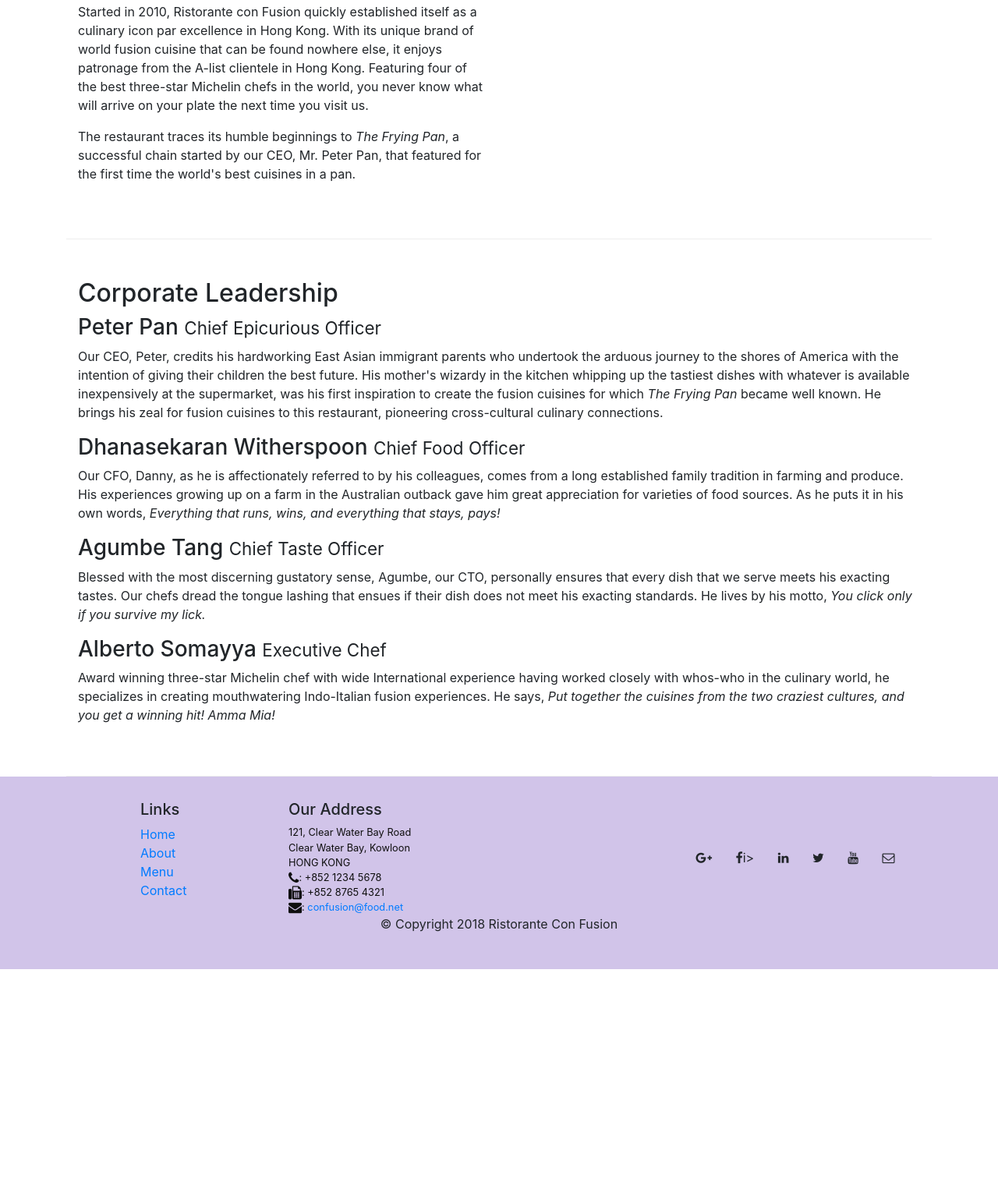
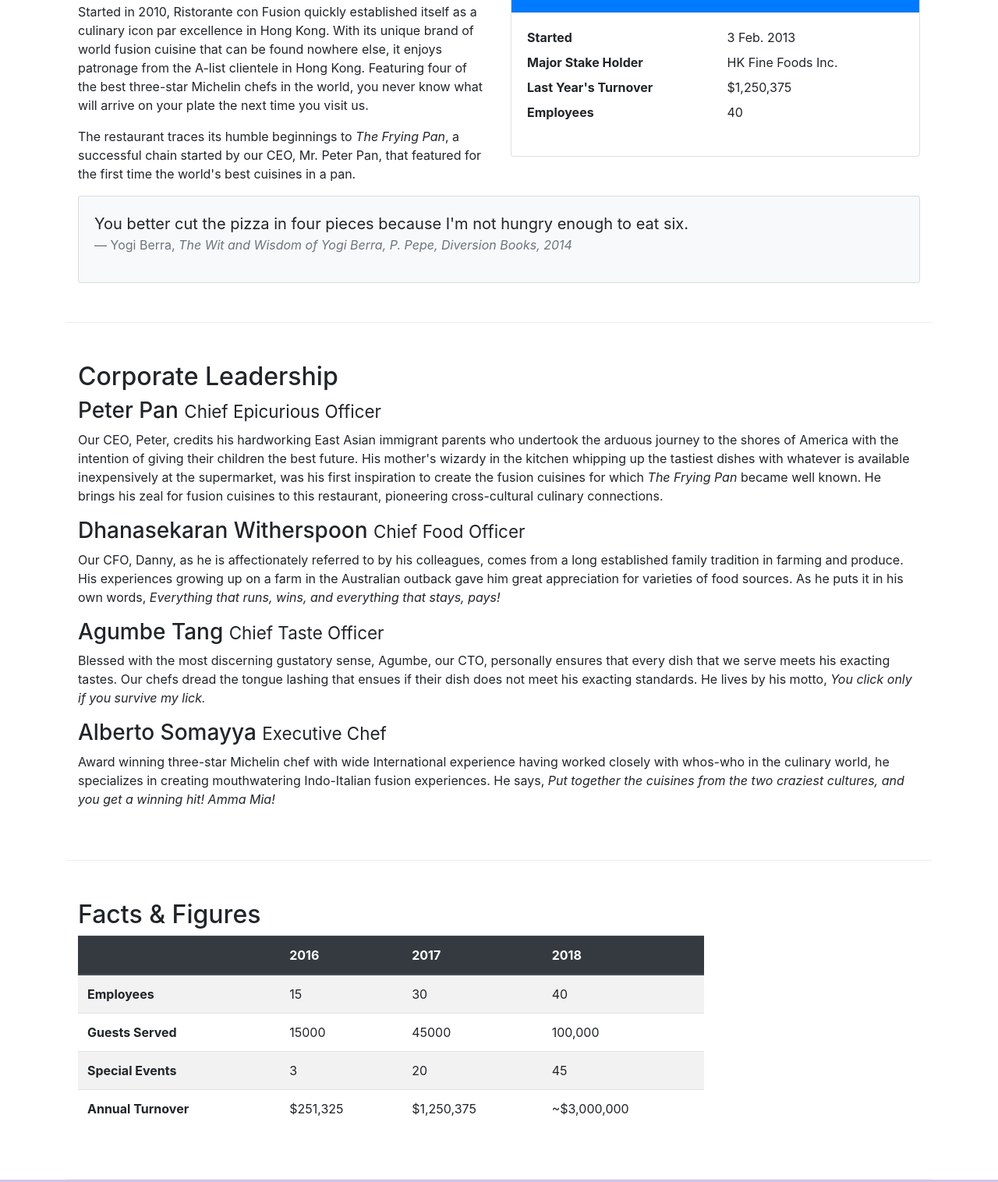
Before and after one commit to anubhavjain07/confusion, a website: page aboutus.html in a window 1280 px wide. Shown: the part 558-2074 px from the top of the page at 78% size. Before the commit the page ends 1801 px from the top, so only its background shows below. Drawn offline with nearby package versions, Linux system fonts and the light colour scheme.

Commit message:
Tables and Cards

```diff
--- a/aboutus.html
+++ b/aboutus.html
@@ -1,4 +1,4 @@
-<!DOCTYPE html>
+ <!DOCTYPE html>
 <html lang="en">
 
 <head>
@@ -70,8 +70,34 @@
                 <p>Started in 2010, Ristorante con Fusion quickly established itself as a culinary icon par excellence in Hong Kong. With its unique brand of world fusion cuisine that can be found nowhere else, it enjoys patronage from the A-list clientele in Hong Kong.  Featuring four of the best three-star Michelin chefs in the world, you never know what will arrive on your plate the next time you visit us.</p>
                 <p>The restaurant traces its humble beginnings to <em>The Frying Pan</em>, a successful chain started by our CEO, Mr. Peter Pan, that featured for the first time the world's best cuisines in a pan.</p>
             </div>
-            <div class="col-auto">
+            <div class="col-12 col-sm-6">
+                <div class="card">
+                    <h3 class="card-header text-white bg-primary">Facts At a Glance</h3>
+                    <div class="card-body">
+                        <dl class="row">
+                            <dt class="col-6">Started</dt>
+                            <dd class="col-6">3 Feb. 2013</dd>
+                            <dt class="col-6">Major Stake Holder</dt>
+                            <dd class="col-6">HK Fine Foods Inc.</dd>
+                            <dt class="col-6">Last Year's Turnover</dt>
+                            <dd class="col-6">$1,250,375</dd>
+                            <dt class="col-6">Employees</dt>
+                            <dd class="col-6">40</dd>
+                        </dl>
+                    </div>
+                </div>
             </div>
+                <div class="col-12">
+                    <div class="card card-body bg-light">
+                        <blockquote class="blockquote">
+                            <p class="mb-0">You better cut the pizza in four pieces because
+                            I'm not hungry enough to eat six.</p>
+                        <footer class="blockquote-footer">Yogi Berra,
+                            <cite title="Source Title">The Wit and Wisdom of Yogi Berra,
+                            P. Pepe, Diversion Books, 2014</cite>
+                        </blockquote>
+                    </div>
+                </div>
         </div>
 
 
@@ -87,6 +113,52 @@
                 <h3>Alberto Somayya <small>Executive Chef</small></h3>
                 <p class="d-none d-sm-block">Award winning three-star Michelin chef with wide International experience having worked closely with whos-who in the culinary world, he specializes in creating mouthwatering Indo-Italian fusion experiences. He says, <em>Put together the cuisines from the two craziest cultures, and you get a winning hit! Amma Mia!</em></p>
             </div>
+       </div>
+       <div class="row row-content">
+           <div class="col-12 col-sm-9">
+               <h2>Facts &amp; Figures</h2>
+           </div>
+        <div class="col-12 col-sm-9">
+           <div class="table-responsive">
+               <table class="table-striped table">
+                   <thead class="thead-dark">
+                       <tr>
+                           <th>&nbsp;</th>
+                           <th>2016</th>
+                           <th>2017</th>
+                           <th>2018</th>
+                        </tr>
+                   </thead>
+                   <tbody>
+                    <tr>
+                        <th>Employees</th>
+                        <td>15</td>
+                        <td>30</td>
+                        <td>40</td>
+                    </tr>
+                    <tr>
+                        <th>Guests Served</th>
+                        <td>15000</td>
+                        <td>45000</td>
+                        <td>100,000</td>
+                    </tr>
+                    <tr>
+                        <th>Special Events</th>
+                        <td>3</td>
+                        <td>20</td>
+                        <td>45</td>
+                    </tr>
+                    <tr>
+                        <th>Annual Turnover</th>
+                        <td>$251,325</td>
+                        <td>$1,250,375</td>
+                        <td>~$3,000,000</td>
+                    </tr>
+                   </tbody>
+               </table>
+
+           </div>
+        </div>
        </div>
 
     </div>
@@ -140,4 +212,4 @@
 
 </body>
 
-</html>
+</html> -->
```
Also changed, not shown: contactus.html (+2 -2 lines), index.html (+1 -1 lines).
